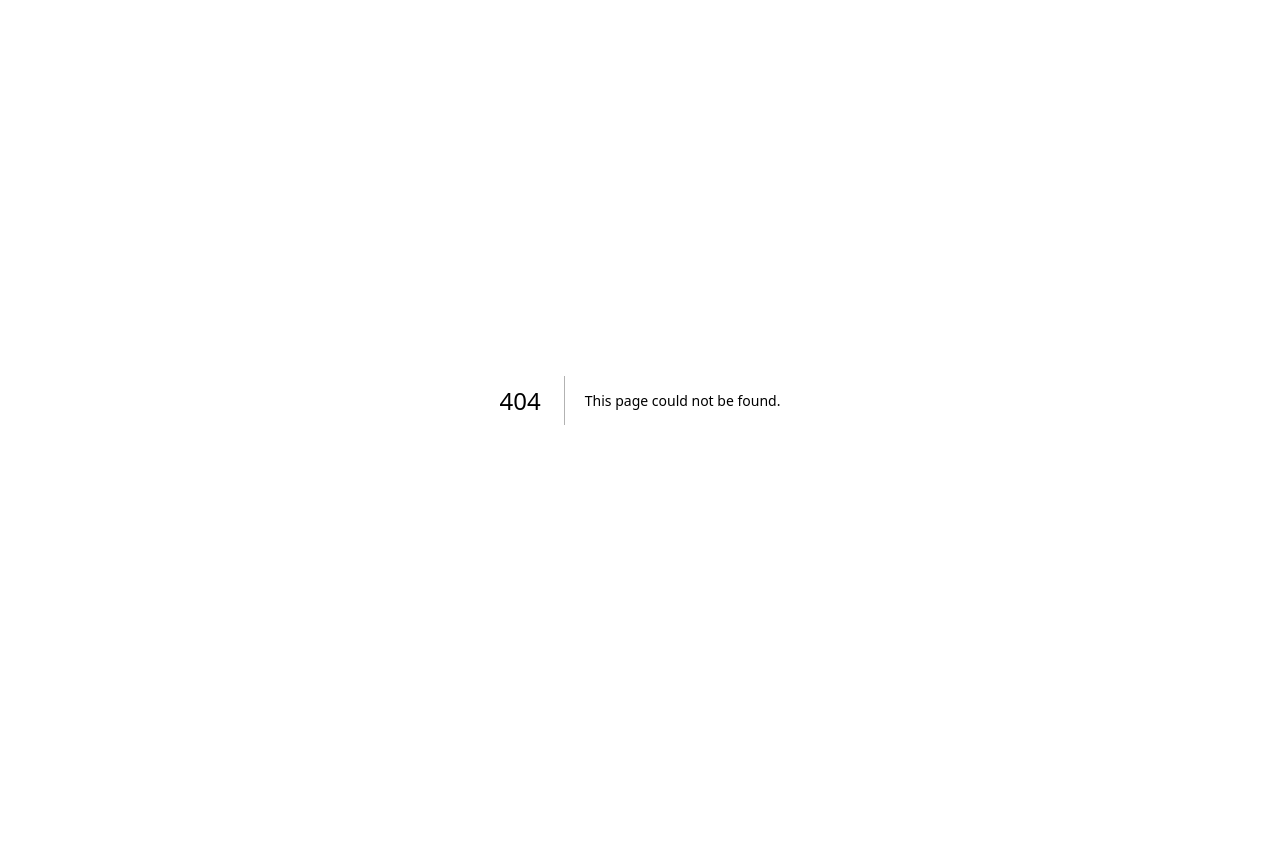
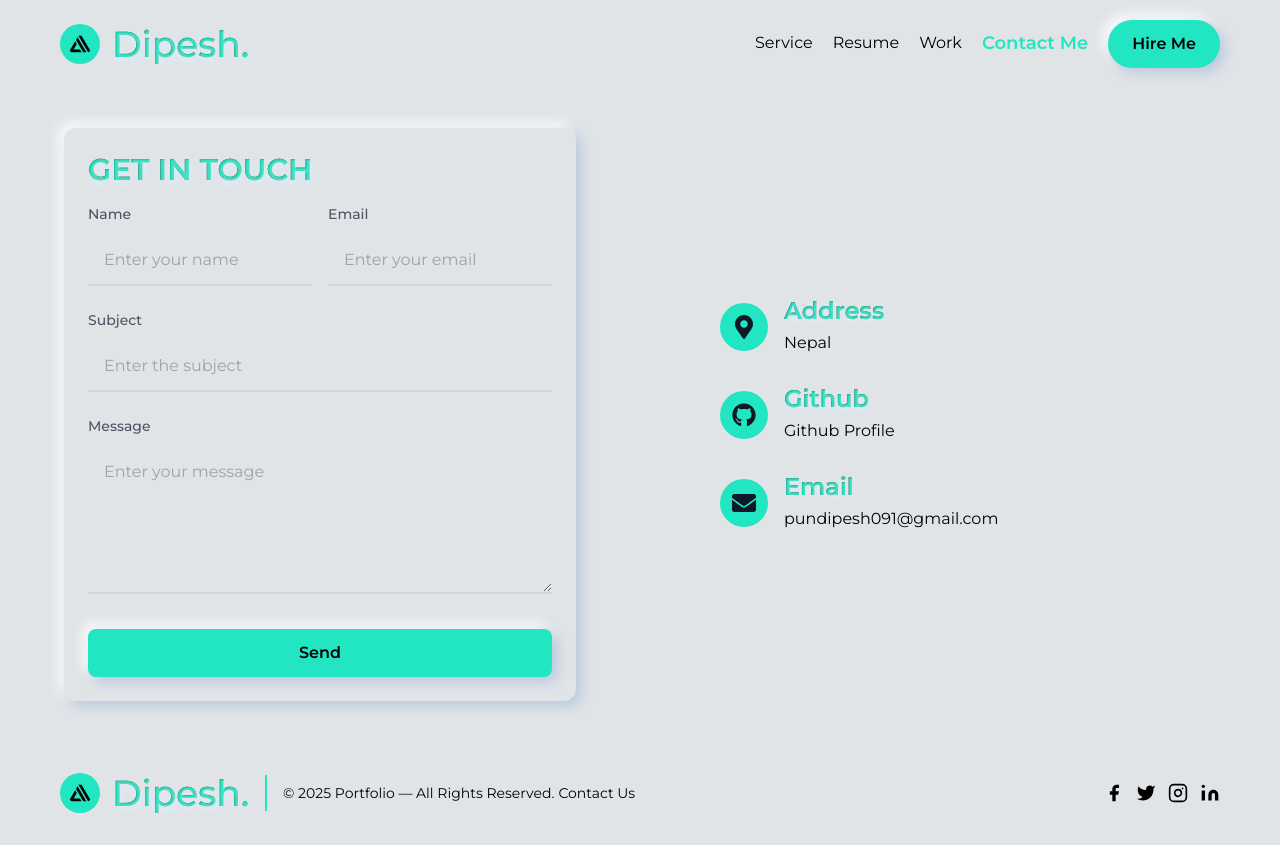
Before and after one commit to DipeshPun91/portfolio_website_next.js, a Next.js app: page /contactme in a window 1280 px wide. Before the commit this address had no page. Before the commit the page ends 800 px from the top, so only its background shows below. Built offline with nearby package versions, Linux system fonts and the light colour scheme.

Commit message:
Fourteen commit

```diff
--- /dev/null
+++ b/src/app/contactme/page.tsx
@@ -0,0 +1,232 @@
+"use client";
+
+import { useState, ChangeEvent, FormEvent } from "react";
+import Header from "@/components/Header";
+import Footer from "@/components/Footer";
+import Toast from "@/components/Toast";
+import { FaEnvelope, FaGithub, FaMapMarkerAlt } from "react-icons/fa";
+
+export default function ContactMe() {
+  const [formData, setFormData] = useState({
+    name: "",
+    email: "",
+    subject: "",
+    message: "",
+  });
+
+  const [loading, setLoading] = useState(false);
+  const [toast, setToast] = useState<{
+    message: string;
+    type: "success" | "error";
+  } | null>(null);
+
+  const validateForm = () => {
+    const { name, email, subject, message } = formData;
+    const emailRegex = /^[^\s@]+@[^\s@]+\.[^\s@]+$/;
+
+    if (!name.trim() || !email.trim() || !subject.trim() || !message.trim()) {
+      setToast({ message: "All fields are required", type: "error" });
+      return false;
+    }
+
+    if (!emailRegex.test(email)) {
+      setToast({ message: "Invalid email format", type: "error" });
+      return false;
+    }
+
+    if (message.length > 500) {
+      setToast({
+        message: "Message too long (max 500 characters)",
+        type: "error",
+      });
+      return false;
+    }
+
+    return true;
+  };
+
+  const handleChange = (
+    e: ChangeEvent<HTMLInputElement | HTMLTextAreaElement>
+  ) => {
+    const { name, value } = e.target;
+    setFormData({ ...formData, [name]: value });
+  };
+
+  const handleSubmit = async (e: FormEvent) => {
+    e.preventDefault();
+    if (!validateForm()) return;
+
+    setLoading(true);
+    setToast(null);
+
+    try {
+      const res = await fetch("/api/contactme", {
+        method: "POST",
+        headers: { "Content-Type": "application/json" },
+        body: JSON.stringify(formData),
+      });
+
+      const data = await res.json();
+
+      if (res.ok) {
+        setToast({ message: "Message sent successfully!", type: "success" });
+        setFormData({ name: "", email: "", subject: "", message: "" });
+      } else {
+        setToast({
+          message: data.error || "Something went wrong",
+          type: "error",
+        });
+      }
+    } catch {
+      setToast({ message: "Something went wrong", type: "error" });
+    } finally {
+      setLoading(false);
+    }
+  };
+
+  return (
+    <>
+      <Header />
+      <section>
+        <div className="container mx-auto flex flex-col lg:flex-row px-6 py-10 items-stretch gap-36">
+          <div className="effect rounded-xl p-6 flex flex-col">
+            <h2 className="text-3xl font-semibold mb-4 uppercase title">
+              Get in Touch
+            </h2>
+            <form
+              className="flex-grow flex flex-col space-y-6"
+              onSubmit={handleSubmit}
+            >
+              <div className="grid grid-cols-1 md:grid-cols-2 gap-4">
+                <div>
+                  <label
+                    htmlFor="name"
+                    className="block text-sm font-medium text-gray-600 mb-1"
+                  >
+                    Name
+                  </label>
+                  <input
+                    type="text"
+                    id="name"
+                    name="name"
+                    placeholder="Enter your name"
+                    value={formData.name}
+                    onChange={handleChange}
+                    className="w-full px-4 py-2 mt-2 bg-primary border-b-2 border-gray-300 focus:rounded-lg focus:outline-none focus:ring-2 focus:ring-accent focus:border-accent transition-all duration-75 ease-in-out"
+                    maxLength={50}
+                  />
+                </div>
+                <div>
+                  <label
+                    htmlFor="email"
+                    className="block text-sm font-medium text-gray-600 mb-1"
+                  >
+                    Email
+                  </label>
+                  <input
+                    type="email"
+                    id="email"
+                    name="email"
+                    placeholder="Enter your email"
+                    value={formData.email}
+                    onChange={handleChange}
+                    className="w-full px-4 py-2 mt-2 bg-primary border-b-2 border-gray-300 focus:rounded-lg focus:outline-none focus:ring-2 focus:ring-accent focus:border-accent transition-all duration-75 ease-in-out"
+                  />
+                </div>
+              </div>
+              <div>
+                <label
+                  htmlFor="subject"
+                  className="block text-sm font-medium text-gray-600 mb-1"
+                >
+                  Subject
+                </label>
+                <input
+                  type="text"
+                  id="subject"
+                  name="subject"
+                  placeholder="Enter the subject"
+                  value={formData.subject}
+                  onChange={handleChange}
+                  className="w-full px-4 py-2 mt-2 bg-primary border-b-2 border-gray-300 focus:rounded-lg focus:outline-none focus:ring-2 focus:ring-accent focus:border-accent transition-all duration-75 ease-in-out"
+                  maxLength={100}
+                />
+              </div>
+              <div>
+                <label
+                  htmlFor="message"
+                  className="block text-sm font-medium text-gray-600 mb-1"
+                >
+                  Message
+                </label>
+                <textarea
+                  id="message"
+                  name="message"
+                  rows={4}
+                  placeholder="Enter your message"
+                  value={formData.message}
+                  onChange={handleChange}
+                  className="w-full px-4 py-2 mt-2 bg-primary border-b-2 border-gray-300 focus:rounded-lg focus:outline-none focus:ring-2 focus:ring-accent focus:border-accent transition-all duration-75 ease-in-out"
+                  maxLength={500}
+                ></textarea>
+              </div>
+              <button
+                type="submit"
+                className="px-6 py-2 effect bg-accent font-semibold text-black rounded-lg hover:bg-accent transition"
+                disabled={loading}
+              >
+                {loading ? "Sending..." : "Send"}
+              </button>
+            </form>
+          </div>
+
+          <div className="flex flex-col justify-center gap-6 text-white w-full max-w-md">
+            <div className="flex items-center gap-4">
+              <div className="p-3 bg-accent rounded-full">
+                <FaMapMarkerAlt className="text-gray-900" size={24} />
+              </div>
+              <div>
+                <h3 className="title text-2xl font-semibold">Address</h3>
+                <p className="text-black">Nepal</p>
+              </div>
+            </div>
+            <div className="flex items-center gap-4">
+              <div className="p-3 bg-accent rounded-full">
+                <FaGithub className="text-gray-900" size={24} />
+              </div>
+              <div>
+                <h3 className="title text-2xl font-semibold">Github</h3>
+                <a
+                  href="https://github.com/DipeshPun91"
+                  target="_blank"
+                  rel="noopener noreferrer"
+                  className="text-black hover:underline hover:text-cyan-400"
+                >
+                  Github Profile
+                </a>
+              </div>
+            </div>
+            <div className="flex items-center gap-4">
+              <div className="p-3 bg-accent rounded-full">
+                <FaEnvelope className="text-gray-900" size={24} />
+              </div>
+              <div>
+                <h3 className="title text-2xl font-semibold">Email</h3>
+                <p className="text-black">pundipesh091@gmail.com</p>
+              </div>
+            </div>
+          </div>
+        </div>
+      </section>
+      <Footer />
+
+      {toast && (
+        <Toast
+          message={toast.message}
+          type={toast.type}
+          onClose={() => setToast(null)}
+        />
+      )}
+    </>
+  );
+}
```
